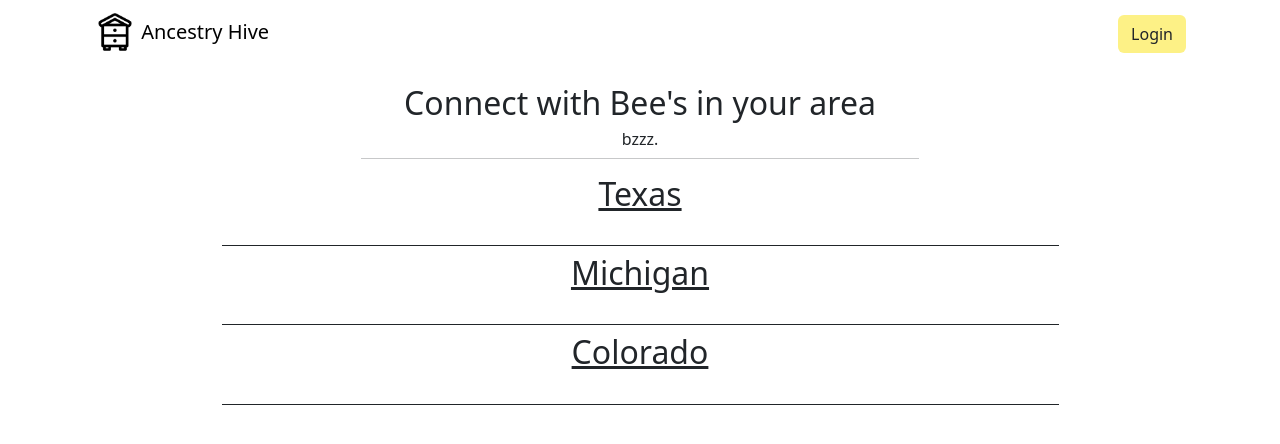
After one commit to esMario/AncestryHive, a Flask app: page /bee_connect in a window 1280 px wide. The commit adds this page. Shown: the top 444 px of the page. Run offline with Flask 3, Linux system fonts and the light colour scheme; data that the repository does not hold is empty.

Commit message:
Bee connect added, input name fixes.

```diff
--- a/flask_app/controllers/familys.py
+++ b/flask_app/controllers/familys.py
@@ -13,6 +13,11 @@ def hive():
         'id': session['user_id']
     }
     return render_template('user_hive.html', user = User.get_by_id(data), family = Family.get_all_by_users_id(data))
+
+@app.route('/bee_connect')
+def bee_connect():
+
+    return render_template('bee_connect.html', family = Family.get_all_members())
 
 @app.route('/new_member')
 def new_member():
--- a/flask_app/models/family.py
+++ b/flask_app/models/family.py
@@ -20,6 +20,15 @@ class Family:
     def save(cls,data):
         query = "INSERT INTO family_members (generation, first_name, last_name, place_of_birth, date_of_birth, age, users_id) VALUES(%(generation)s, %(first_name)s, %(last_name)s, %(place_of_birth)s, %(date_of_birth)s, %(age)s, %(users_id)s)"
         return connectToMySQL('ancestryhive').query_db(query,data)
+
+    @classmethod
+    def get_all_members(cls):
+        query = "SELECT * FROM family_members"
+        results = connectToMySQL('ancestryhive').query_db(query)
+        members = []
+        for family_members in results:
+            members.append(cls(family_members))
+        return members
 
     @classmethod
     def get_all_by_users_id(cls,data):
--- /dev/null
+++ b/flask_app/templates/bee_connect.html
@@ -0,0 +1,70 @@
+<!DOCTYPE html>
+<html lang="en">
+<head>
+    <meta charset="UTF-8">
+    <meta name="viewport" content="width=device-width, initial-scale=1.0">
+    <title>Ancestry Hive</title>
+    <link rel="stylesheet" href="{{ url_for('static', filename='css/style.css') }}">
+    <link href="https://cdn.jsdelivr.net/npm/bootstrap@5.3.2/dist/css/bootstrap.min.css" rel="stylesheet" integrity="sha384-T3c6CoIi6uLrA9TneNEoa7RxnatzjcDSCmG1MXxSR1GAsXEV/Dwwykc2MPK8M2HN" crossorigin="anonymous">
+    <link rel="stylesheet" href="https://cdn.jsdelivr.net/npm/bootstrap-icons@1.11.1/font/bootstrap-icons.css">
+    <link rel="icon" type="image/x-icon" href="../static/images/icons/bee.png">
+</head>
+
+
+<body>
+
+<div class="container">
+    <nav class="navbar navbar-light mb-3">
+        <div class="container-fluid">
+            <a href="/" class="navbar-brand mb-0 h1">
+                <img src="../static/images/icons/home.png" alt="Home Icon" class="icon logo">
+                Ancestry Hive
+            </a>
+            <a href="/login" class="">
+                <button type="button" class="btn" style="background-color: var(--primary);">Login</button>
+            </a>
+        </div>
+    </nav>
+
+
+    <div class="d-flex flex-column align-items-center" >
+        <div class="d-flex flex-column align-items-center mb-3 border-bottom border-bottom border-dark border-opacity-25 col-6" >
+            <p class="h2" >Connect with Bee's in your area</p>
+            <p class="h6">bzzz.</p>
+        </div>
+
+        <div class="family-tree border-bottom border-dark col-9">
+            <p class="h2 mb-3 text-decoration-underline">Texas</p>
+            <ul class="container d-flex justify-content-center align-items-center flex-wrap">
+                {% for family in family %}
+                {% if family.place_of_birth == 'Texas' %}
+                    <li class="member-x "><a href="#" class="text-decoration-none"><img src="../static/images/hexborder.png" class="hex-border-x"><img src="../static/images/{{family.generation}}_bee.png" class="icon-md clip-hexagon"><br><br><span class="hive-name-x">{{family.first_name}}</span></a></li>
+                {% endif %}
+                {% endfor %}
+        </div>
+        <div class="family-tree pt-2 border-bottom border-dark col-9">
+            <p class="h2 mb-3 text-decoration-underline">Michigan</p>
+            <ul class="container d-flex justify-content-center align-items-center flex-wrap">
+                {% for family in family %}
+                {% if family.place_of_birth == 'Michigan' %}
+                    <li class="member-x "><a href="#" class="text-decoration-none"><img src="../static/images/hexborder.png" class="hex-border-x"><img src="../static/images/{{family.generation}}_bee.png" class="icon-md clip-hexagon"><br><br><span class="hive-name-x">{{family.first_name}}</span></a></li>
+                {% endif %}
+                {% endfor %}
+        </div>
+        <div class="family-tree pt-2 border-bottom border-dark col-9">
+            <p class="h2 mb-3 text-decoration-underline">Colorado</p>
+            <ul class="container d-flex justify-content-center align-items-center flex-wrap">
+                {% for family in family %}
+                {% if family.place_of_birth == 'Colorado' %}
+                    <li class="member-x "><a href="#" class="text-decoration-none"><img src="../static/images/hexborder.png" class="hex-border-x"><img src="../static/images/{{family.generation}}_bee.png" class="icon-md clip-hexagon"><br><br><span class="hive-name-x">{{family.first_name}}</span></a></li>
+                {% endif %}
+                {% endfor %}
+        </div>
+</div>
+
+
+
+
+<script src="https://cdn.jsdelivr.net/npm/bootstrap@5.3.2/dist/js/bootstrap.bundle.min.js" integrity="sha384-C6RzsynM9kWDrMNeT87bh95OGNyZPhcTNXj1NW7RuBCsyN/o0jlpcV8Qyq46cDfL" crossorigin="anonymous"></script>
+</body>
+</html>
--- a/flask_app/templates/edit_member.html
+++ b/flask_app/templates/edit_member.html
@@ -6,6 +6,7 @@
     <title>Ancestry Hive</title>
     <link rel="stylesheet" href="{{url_for('static', filename='css/style.css')}}">
     <link href="https://cdn.jsdelivr.net/npm/bootstrap@5.3.2/dist/css/bootstrap.min.css" rel="stylesheet" integrity="sha384-T3c6CoIi6uLrA9TneNEoa7RxnatzjcDSCmG1MXxSR1GAsXEV/Dwwykc2MPK8M2HN" crossorigin="anonymous">
+    <link rel="icon" type="image/x-icon" href="../static/images/icons/bee.png">
 </head>
 
 
@@ -48,7 +49,7 @@
                     <label for="generation" class="h5 form-label text-dark">Generation:</label>
                     <select class="form-select mb-3" name="generation">
                         <option selected value="{{family.generation}}">{{family.generation}}</option>
-                        <option value="gradparent">Grandparent</option>
+                        <option value="grandparent">Grandparent</option>
                         <option value="parent">Parent</option>
                         <option value="sibling">Silbling</option>
                         <option value="children">Nephew/Neice</option>
--- a/flask_app/templates/index.html
+++ b/flask_app/templates/index.html
@@ -7,6 +7,7 @@
     <link rel="stylesheet" href="{{ url_for('static', filename='css/style.css') }}">
     <link href="https://cdn.jsdelivr.net/npm/bootstrap@5.3.2/dist/css/bootstrap.min.css" rel="stylesheet" integrity="sha384-T3c6CoIi6uLrA9TneNEoa7RxnatzjcDSCmG1MXxSR1GAsXEV/Dwwykc2MPK8M2HN" crossorigin="anonymous">
     <link rel="stylesheet" href="https://cdn.jsdelivr.net/npm/bootstrap-icons@1.11.1/font/bootstrap-icons.css">
+    <link rel="icon" type="image/x-icon" href="../static/images/icons/bee.png">
 </head>
 
 
@@ -39,7 +40,7 @@
     <div class="d-flex flex-row justify-content-around mb-3" style="background-color: var(--background);">
         <div class="row align-items-center ">
             <div class="col-4 text-center">
-                <a href="#"><img src="../static/images/icons/beeconnect.png" class="rounded d-block p-3" alt="...">Bee Connect</a>
+                <a href="/bee_connect"><img src="../static/images/icons/beeconnect.png" class="rounded d-block p-3" alt="...">Bee Connect</a>
             </div>
             <div class="col-4 text-center">
                 <a href="/hive"><img src="../static/images/icons/thehive.png" class="rounded d-block p-3" alt="The Hive">The Hive</a>
--- a/flask_app/templates/login.html
+++ b/flask_app/templates/login.html
@@ -6,6 +6,7 @@
     <title>Ancestry Hive</title>
     <link rel="stylesheet" href="{{url_for('static', filename='css/style.css')}}">
     <link href="https://cdn.jsdelivr.net/npm/bootstrap@5.3.2/dist/css/bootstrap.min.css" rel="stylesheet" integrity="sha384-T3c6CoIi6uLrA9TneNEoa7RxnatzjcDSCmG1MXxSR1GAsXEV/Dwwykc2MPK8M2HN" crossorigin="anonymous">
+    <link rel="icon" type="image/x-icon" href="../static/images/icons/bee.png">
 </head>
 
 
--- a/flask_app/templates/profile.html
+++ b/flask_app/templates/profile.html
@@ -6,6 +6,7 @@
     <title>Ancestry Hive</title>
     <link rel="stylesheet" href="{{url_for('static', filename='css/style.css')}}">
     <link href="https://cdn.jsdelivr.net/npm/bootstrap@5.3.2/dist/css/bootstrap.min.css" rel="stylesheet" integrity="sha384-T3c6CoIi6uLrA9TneNEoa7RxnatzjcDSCmG1MXxSR1GAsXEV/Dwwykc2MPK8M2HN" crossorigin="anonymous">
+    <link rel="icon" type="image/x-icon" href="../static/images/icons/bee.png">
 </head>
 
 <body>
--- a/flask_app/templates/show_member.html
+++ b/flask_app/templates/show_member.html
@@ -6,6 +6,7 @@
     <title>Ancestry Hive</title>
     <link rel="stylesheet" href="{{url_for('static', filename='css/style.css')}}">
     <link href="https://cdn.jsdelivr.net/npm/bootstrap@5.3.2/dist/css/bootstrap.min.css" rel="stylesheet" integrity="sha384-T3c6CoIi6uLrA9TneNEoa7RxnatzjcDSCmG1MXxSR1GAsXEV/Dwwykc2MPK8M2HN" crossorigin="anonymous">
+    <link rel="icon" type="image/x-icon" href="../static/images/icons/bee.png">
 </head>
 
 <body>
```
Also changed, not shown: flask_app/static/css/style.css (+37 -1 lines), flask_app/templates/new_member.html (+7 -4 lines), flask_app/templates/user_hive.html (+4 -3 lines), flask_app/static/images/children_bee.png (renamed from flask_app/static/images/child_bee.png).
